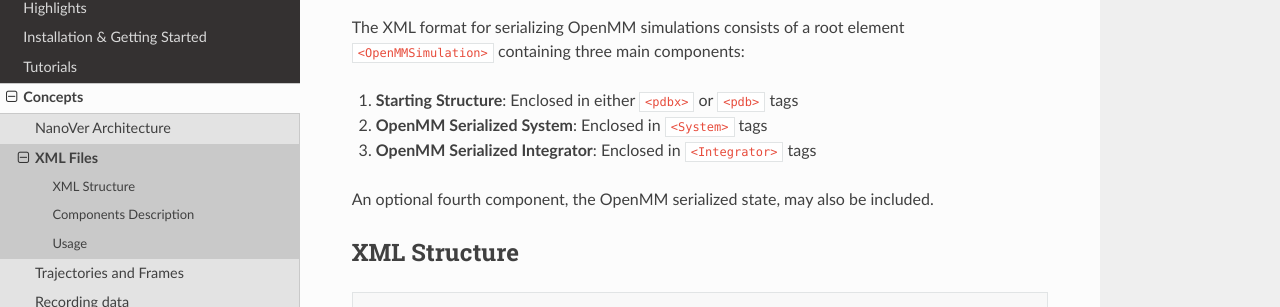
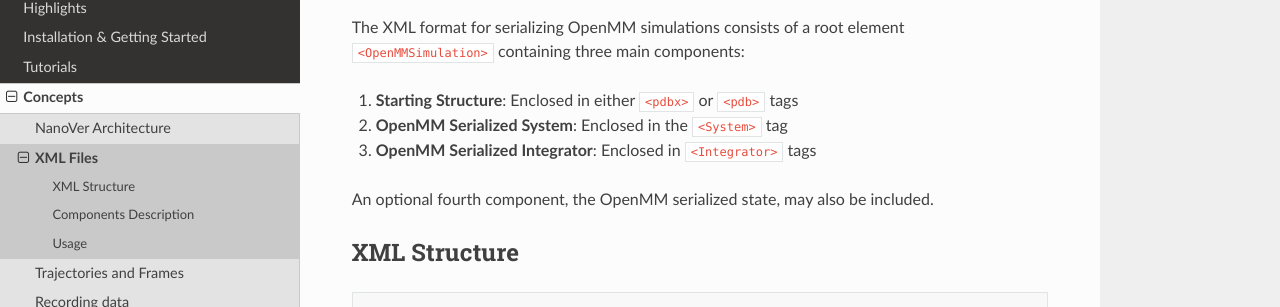
Before and after one commit to IRL2/nanover-docs, a Sphinx documentation site: the page built from source/concepts/xml-files.rst, in a window 1280 px wide and 900 px high. Shown: the part 144-451 px from the top of the window. Built offline with Sphinx 7.4.7 and the Read the Docs theme 3.1.0, drawn with Linux system fonts in a browser that asks for light colours; pages that are not in the unit, such as notebooks, are missing from menus; the version number could not be read and is left out.

Commit message:
fixed typo
Co-authored-by: Rhoslyn Roebuck Williams <50617818+rhoslynroebuck@users.noreply.github.com>

```diff
--- a/source/concepts/xml-files.rst
+++ b/source/concepts/xml-files.rst
@@ -4,7 +4,7 @@
 The XML format for serializing OpenMM simulations consists of a root element ``<OpenMMSimulation>`` containing three main components:
 
 1. **Starting Structure**: Enclosed in either ``<pdbx>`` or ``<pdb>`` tags
-2. **OpenMM Serialized System**: Enclosed in ``<System>`` tags
+2. **OpenMM Serialized System**: Enclosed in the ``<System>`` tag
 3. **OpenMM Serialized Integrator**: Enclosed in ``<Integrator>`` tags
 
 An optional fourth component, the OpenMM serialized state, may also be included.
```
